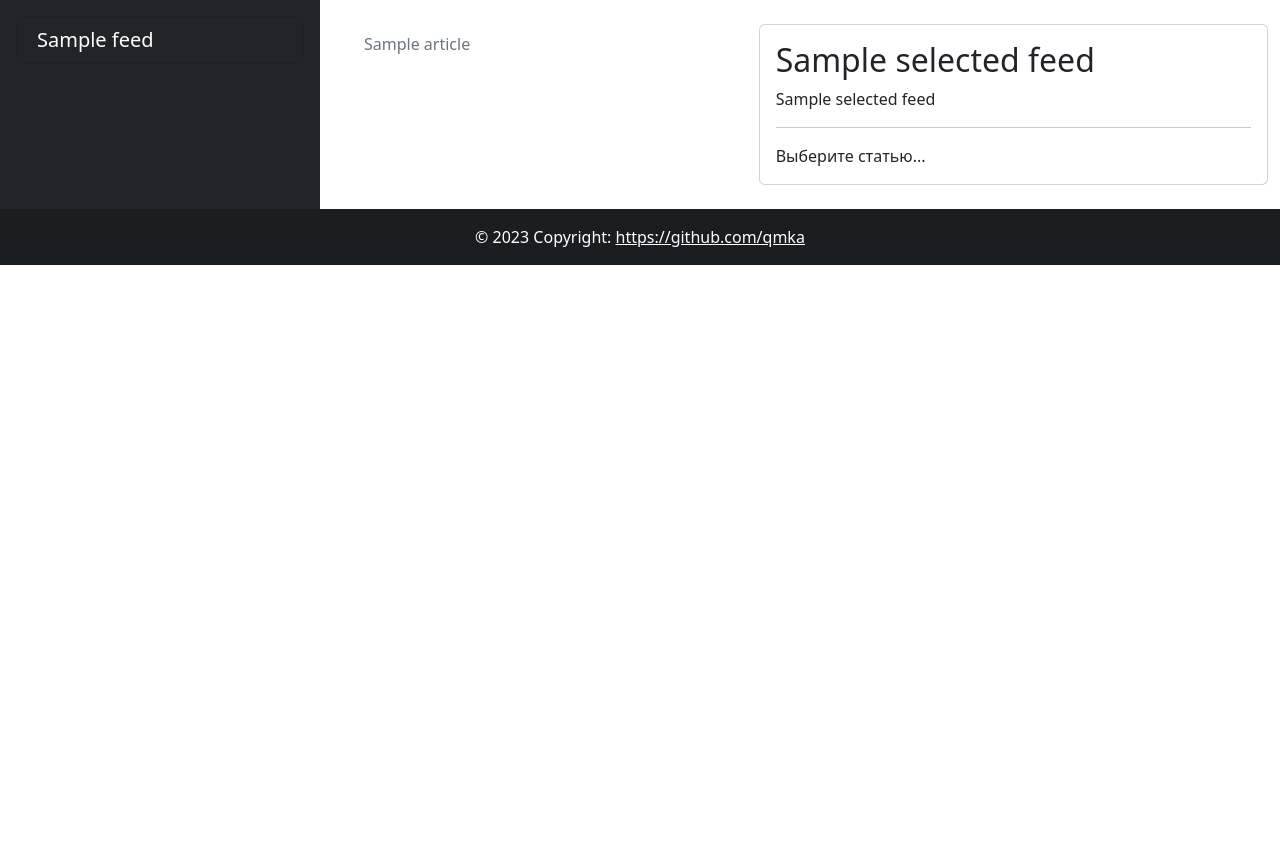
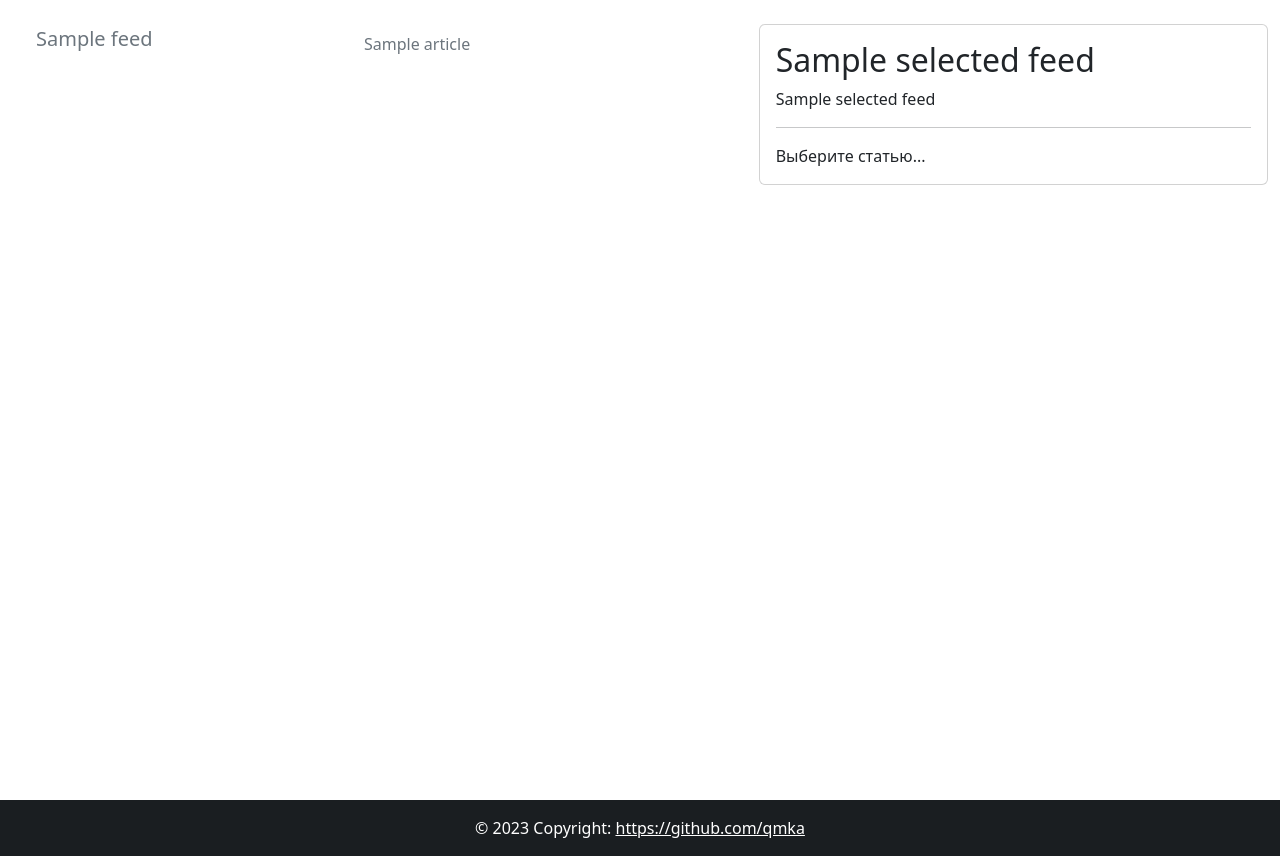
Before and after one commit to qmka/breakfast-tales, a Flask app: template breakfast_tales/templates/feed.html in a window 1280 px wide. Shown: the part 56-912 px from the top of the page. Before the commit the page ends 321 px from the top, so only its background shows below. Run offline with Flask 3, Linux system fonts and the light colour scheme; tables that the repository leaves empty hold one stand-in row (values such as "Sample post"); the template is opened without the code that fills it: values that come from a table or form of the project are taken from there, most other values are stand-ins (such as "Sample title", 1, 10 or a date in 2020); some libraries are stand-ins or nearby versions.

Commit message:
fix: fix layout (remove dark bg in first column)

```diff
--- a/breakfast_tales/templates/feed.html
+++ b/breakfast_tales/templates/feed.html
@@ -1,17 +1,17 @@
 {% extends 'main.html' %}
 
 {% block content %}
-<div class="container-fluid mt-0 pl-0">
+<div class="container-fluid mt-0 pl-0 h-100">
   <div class="row d-flex">
     <div class="col-3 px-0">
       <!-- Блок фидов -->
-      <div class="bg-dark text-white p-3 h-100">
+      <div class="p-3 h-100">
         <ul class="list-group">
           {% for feed in feeds %}
           {% if feed.id == selected_feed.id %}
-          <li class="list-group-item bg-dark text-white lead"><a href="/{{selected_board.slug}}/{{feed.slug}}" class="text-primary text-decoration-none bg-white p-1">{{feed.title}}</a></li>
+          <li class="list-group-item lead border-0"><a href="/{{selected_board.slug}}/{{feed.slug}}" class="text-primary p-1">{{feed.title}}</a></li>
           {% else %}
-          <li class="list-group-item bg-dark text-white lead"><a href="/{{selected_board.slug}}/{{feed.slug}}" class="text-white  text-decoration-none p-1">{{feed.title}}</a></li>
+          <li class="list-group-item lead border-0"><a href="/{{selected_board.slug}}/{{feed.slug}}" class="text-secondary text-decoration-none p-1">{{feed.title}}</a></li>
           {% endif %}
           {% endfor %}
         </ul>
@@ -41,14 +41,14 @@
         <div class="card-body">
           {% if not is_article_selected %}
           <h2 class="card-title">{{selected_feed.title}}</h2>
-          <p>{{selected_feed.subtitle}}</p>
+          <div>{{selected_feed.subtitle}}</div>
           <hr>
           <div id="output">Выберите статью...</div>
           {% else %}
           <p><img src="{{selected_article.thumbnail}}" class="img-fluid d-block"></p>
           <h3>{{selected_article.title}}</h3>
           <hr>
-          <p>{{selected_article.description}}</p>
+          <div>{{selected_article.description | safe}}</div>
           <p><a target="_blank" href="{{selected_article.url}}">Перейти на сайт...</a></p>
           {% endif %}
         </div>
--- a/breakfast_tales/templates/main.html
+++ b/breakfast_tales/templates/main.html
@@ -9,18 +9,20 @@
     <link rel="stylesheet" type="text/css" href="{{ url_for('static', filename='styles.css') }}">
     <title>Breakfast Tales - Your Favorite Blogs Reader</title>
   </head>
-  <body>
+  <body class="h-100">
     <!-- Хедер -->
     <header class="navbar navbar-dark" style="background-color: rgba(0, 0, 0);">
       {% include 'header.html' %}
     </header>
 
     <!-- Центральная часть -->
-    {% block content %}
-    {% endblock %}
+    <div class="content-wrapper d-flex flex-column vh-100">
+      {% block content %}
+      {% endblock %}
+    </div>
 
     <!-- Футер -->
-    <footer class="bg-dark text-center text-white">
+    <footer class="footer bg-dark text-center text-white">
       <div class="text-center p-3" style="background-color: rgba(0, 0, 0, 0.2);">
         © 2023 Copyright:
         <a class="text-white" href="https://github.com/qmka">https://github.com/qmka</a>
```
Also changed, not shown: breakfast_tales/templates/wait.html (added, +10 -0 lines).
